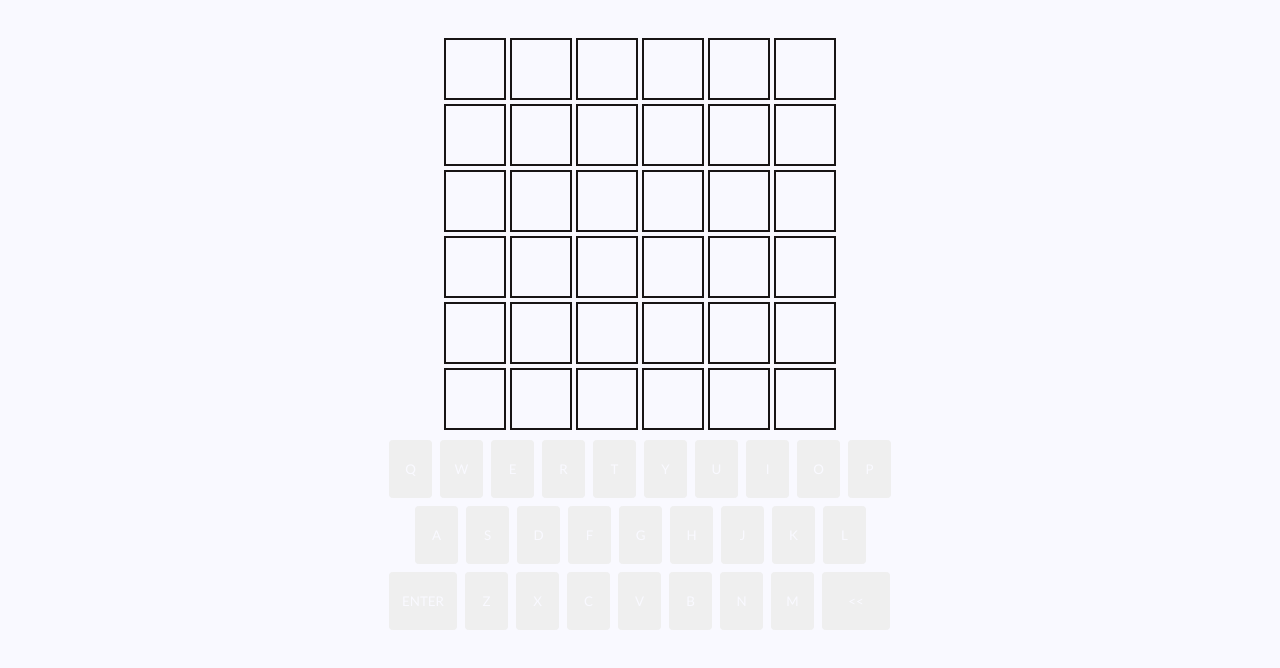
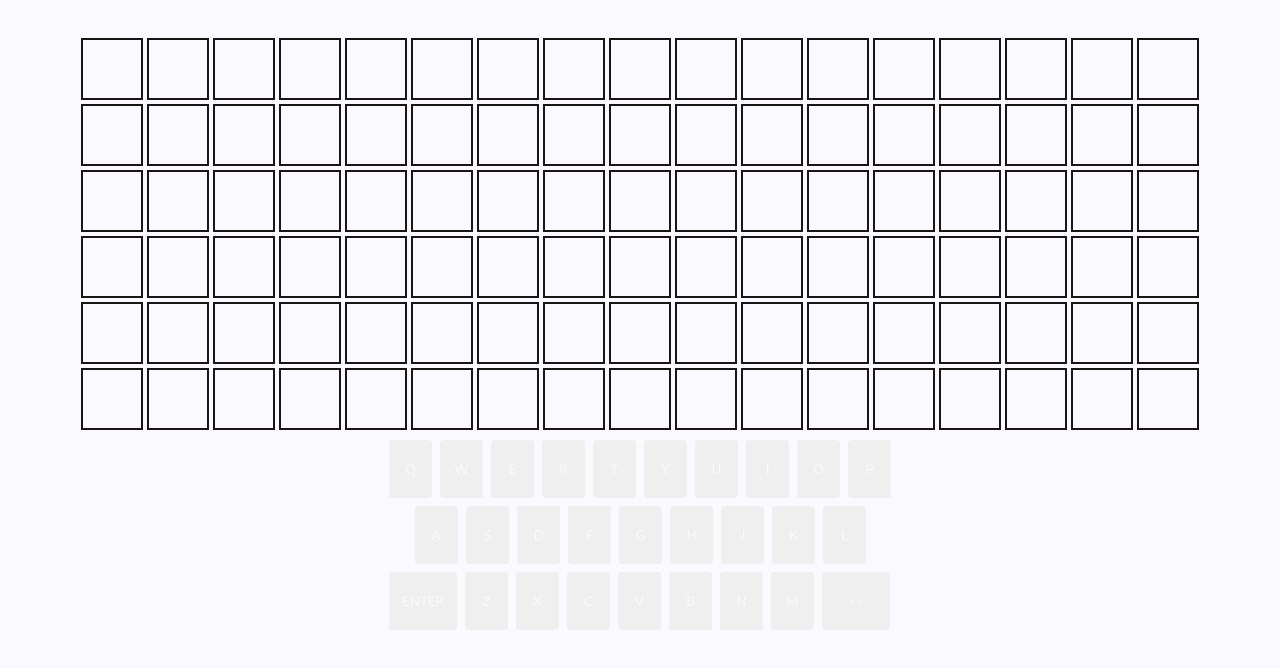
Before and after one commit to shadagali03/Friendle2, a website: page public/opponent.html in a window 1280 px wide. Shown: the part 94-762 px from the top of the page. Drawn offline with Linux system fonts and the light colour scheme.

Commit message:
soft code guess rows

```diff
--- a/public/opponent.html
+++ b/public/opponent.html
@@ -6,9 +6,7 @@
     <meta http-equiv="X-UA-Compatible" content="IE=edge">
     <meta name="viewport" content="width=device-width, initial-scale=1.0">
     <title>Friendle</title>
-    <!-- <link rel="stylesheet" href="opponent.css"> -->
-    <!-- <script src="./index.js" type="module"></script> -->
-    <!-- <script type="text/javascript" src="./index.js"></script> -->
+
     <style>
         * {
             color: #181515;
@@ -130,14 +128,19 @@
         keys.push.apply(keys, "ZXCVBNM".split(''))
         keys.push("<<")
 
-        const guessRows = [
-            ['', '', '', '', '', ''],
-            ['', '', '', '', '', ''],
-            ['', '', '', '', '', ''],
-            ['', '', '', '', '', ''],
-            ['', '', '', '', '', ''],
-            ['', '', '', '', '', '']
-        ]
+        const createGuessRows = (friendleAnswer) => {
+            let outerArray = []
+            for (let i = 0; i < 6; i++) {
+               let innerArray = []
+                for (let j = 0; j < friendleAnswer.length; j++) {
+                    innerArray.push('')
+                }
+                outerArray.push(innerArray)
+            }
+            return outerArray
+        }
+
+        const guessRows = createGuessRows(answer)
 
         let currentRow = 0
         let currentTile = 0
```
